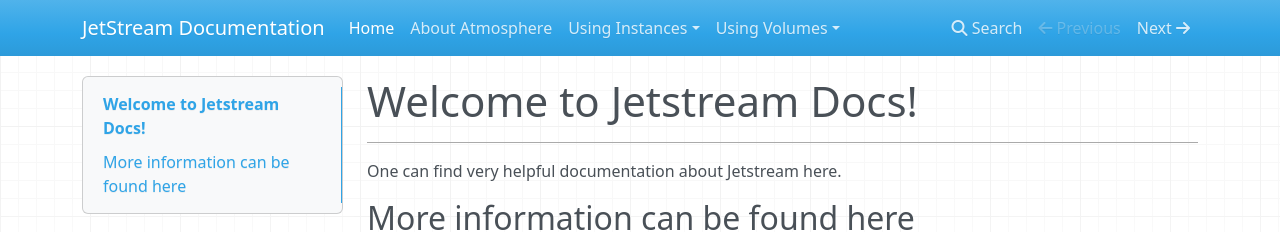
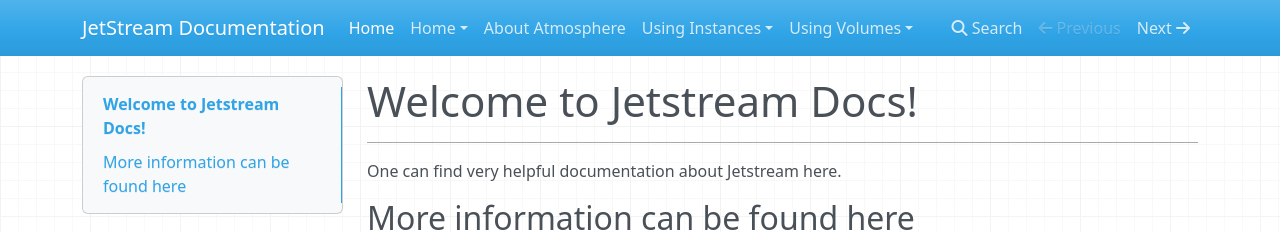
Before and after one commit to kkennedyua/JetstreamDocs, an MkDocs documentation site: the page built from docs/index.md, in a window 1280 px wide. Shown: the top 232 px of the page. Built offline with MkDocs 1.6.1, drawn with Linux system fonts in a browser that asks for light colours; nearby versions of some CDN libraries; old or Windows-style settings are respelled for this version of MkDocs.

Commit message:
Test subdir

```diff
--- a/mkdocs.yml
+++ b/mkdocs.yml
@@ -2,6 +2,7 @@ site_name: JetStream Documentation
 
 pages:
 - ['index.md', 'Home']
+- ['AboutAtmosphere.md', 'Home', 'About Atmosphere']
 - ['AboutAtmosphere.md', 'About Atmosphere']
 - ['using-images/UsingInstancesAndImages.md', 'Using Instances', 'Using Images and Launching Instances']
 - ['using-volumes/UsingVolumes.md', 'Using Volumes', 'Using Volumes in Instances']
```
